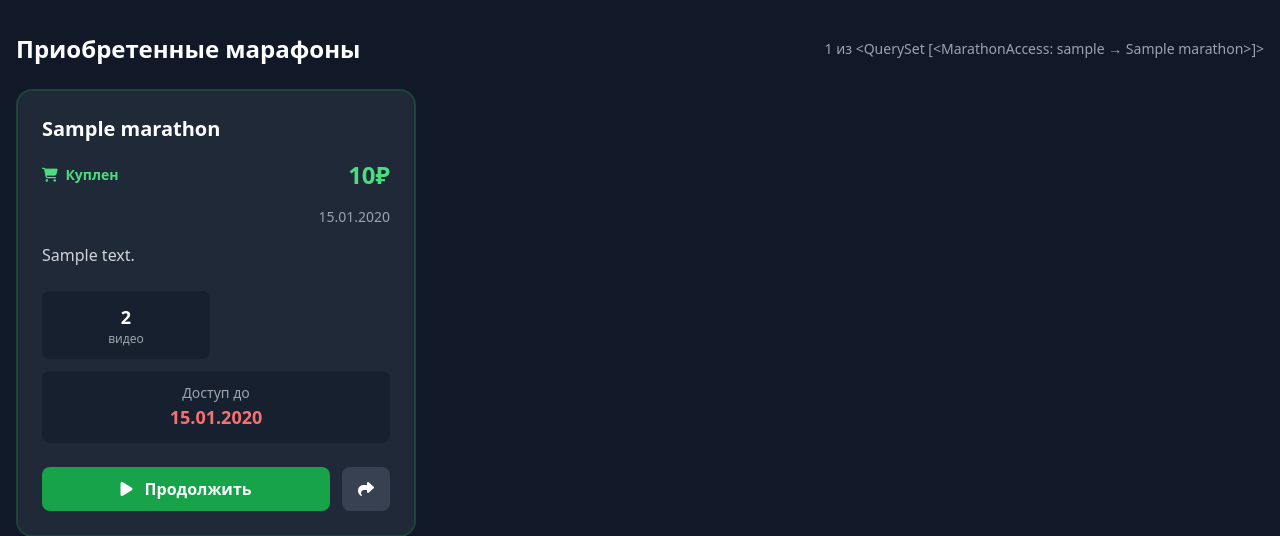
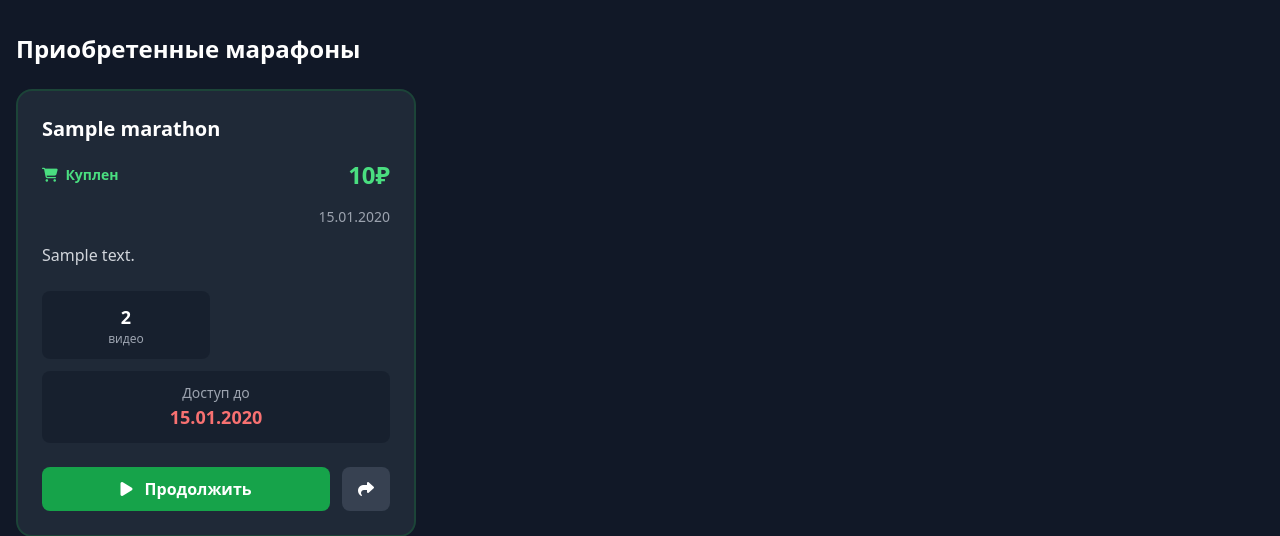
Before and after one commit to AlexeyKhaustov/fitness, a Django app: template fitness_app/core/templates/core/my_marathons.html in a window 1280 px wide. Shown: the part 187-723 px from the top of the page. Run offline with Django 5.2, Linux system fonts and the light colour scheme; tables that the repository leaves empty hold one stand-in row (values such as "Sample post"); the template is opened without the code that fills it: values that come from a table or form of the project are taken from there, most other values are stand-ins (such as "Sample title", 1, 10 or a date in 2020); grey boxes marked "Sample" are stand-in pictures; some libraries are stand-ins or nearby versions.

Commit message:
- страница мои марафоны   1. удален 1 их 1

```diff
--- a/fitness_app/core/templates/core/my_marathons.html
+++ b/fitness_app/core/templates/core/my_marathons.html
@@ -32,9 +32,6 @@
 <div class="mb-12">
     <div class="flex items-center justify-between mb-6">
         <h2 class="text-2xl font-bold text-white">Приобретенные марафоны</h2>
-        <span class="text-gray-400 text-sm">
-            {{ marathon_accesses|length }} из {{ purchased_marathons_count|default:"0" }}
-        </span>
     </div>
 
     <div class="grid grid-cols-1 md:grid-cols-2 lg:grid-cols-3 gap-6">
```
